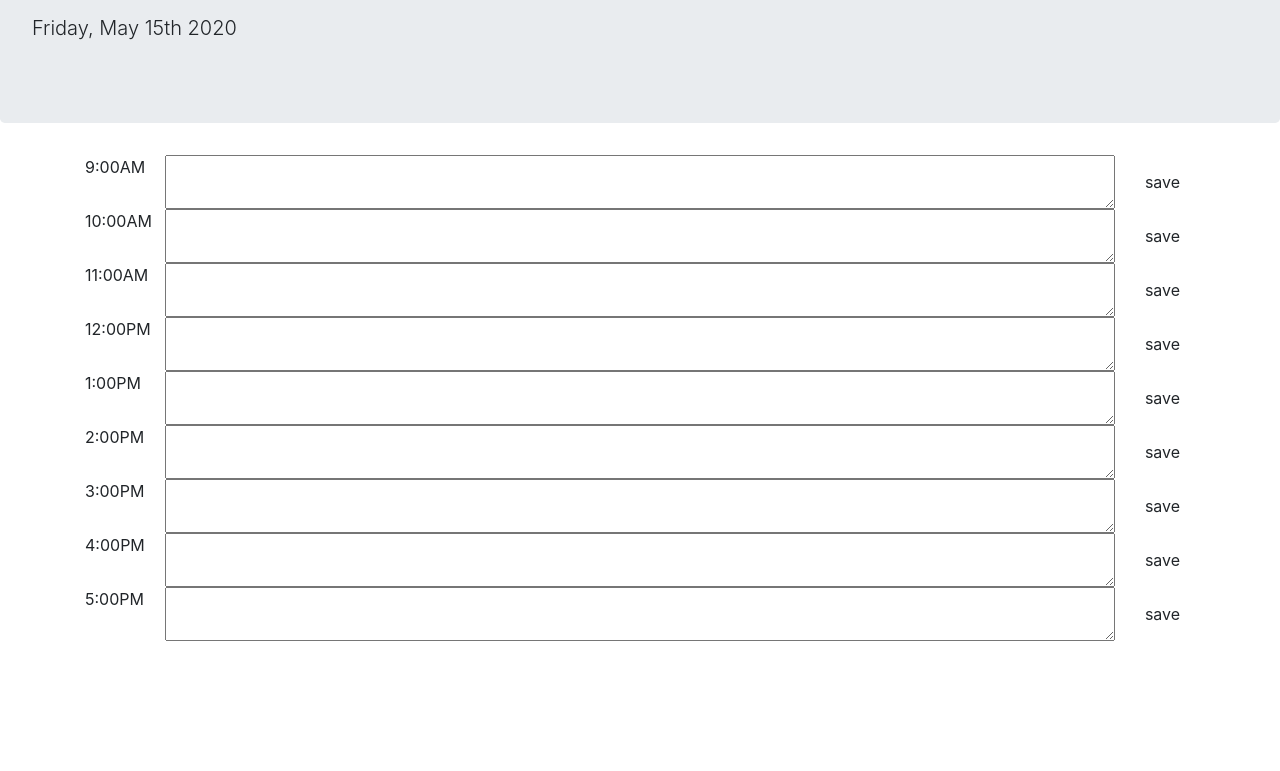
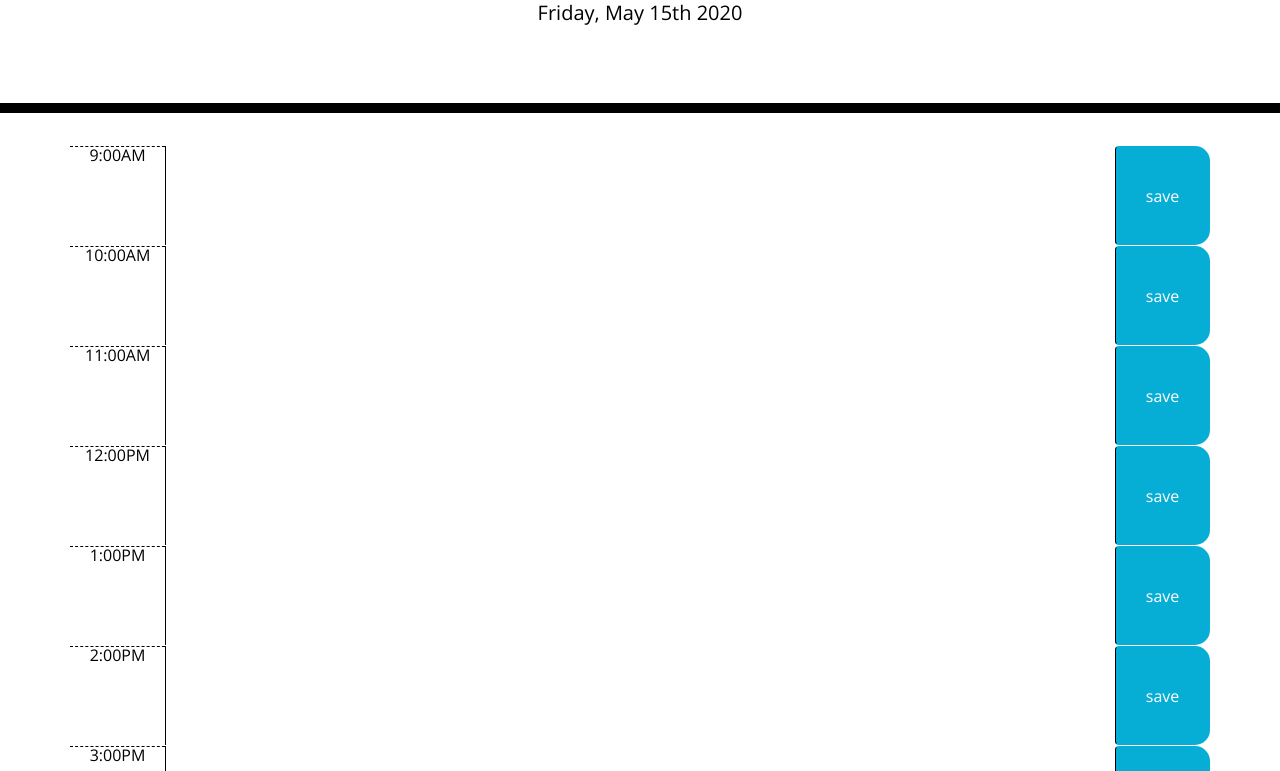
Before and after one commit to jordanalexis6/DaySchedule, a plain HTML site: page index.html in a window 1280 px wide. Shown: the part 191-962 px from the top of the page. Before the commit the page ends 832 px from the top, so only its background shows below. Drawn offline with nearby package versions, Linux system fonts and the light colour scheme; the site is published under a folder, as on GitHub Pages, so addresses that start at the root find nothing.

Commit message:
fixed css link

```diff
--- a/assets/main.js
+++ b/assets/main.js
@@ -2,6 +2,6 @@
   $("#currentDay").text(moment().format("dddd, MMMM Do YYYY"));
 
   // set colors for past, present and future
-
+  //   $("#description").addClass(".present");
   // click into text block and saves into local storage when hit saze button
 });
--- a/index.html
+++ b/index.html
@@ -18,7 +18,7 @@
       href="https://fonts.googleapis.com/css?family=Open+Sans&display=swap"
       rel="stylesheet"
     />
-    <link rel="stylesheet" href="/assets/style.css" />
+    <link rel="stylesheet" href="assets/style.css" />
     <title>Work Day Scheduler</title>
   </head>
 
```
